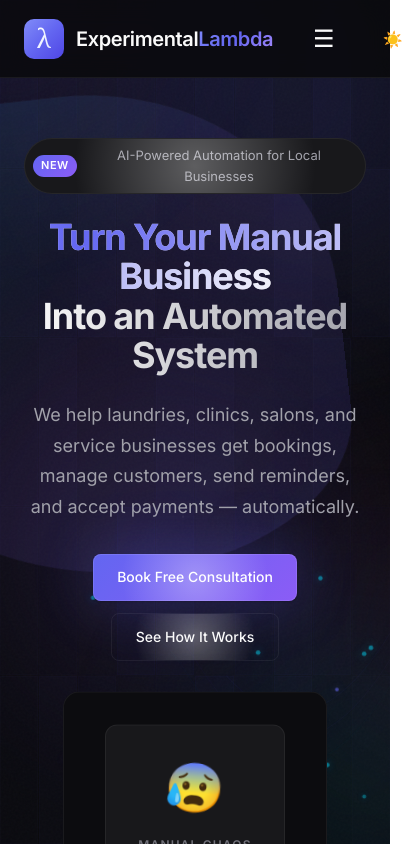
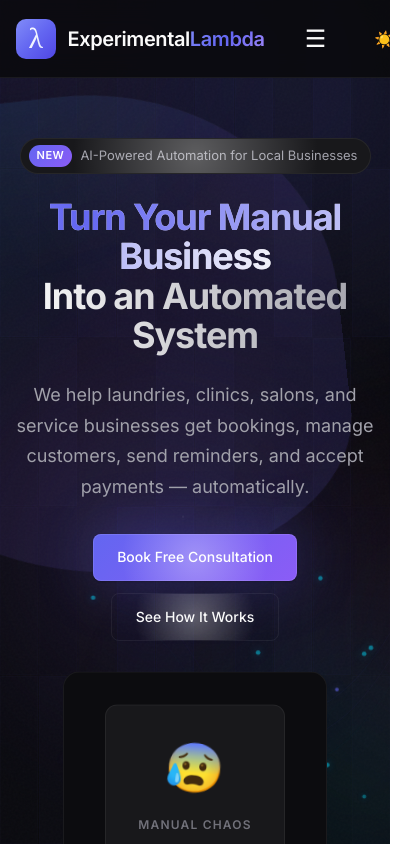
Before and after one commit to BrokerBuddyCom/experimentallambda_website, a React (Create React App) app: page / in a window 390 px wide. Shown: the top 844 px of the page, 411 px wide, since content can reach past the window. Built offline with nearby package versions, Linux system fonts and the light colour scheme.

Commit message:
changes done

```diff
--- a/src/App.css
+++ b/src/App.css
@@ -165,10 +165,33 @@
 /* ============================================
    Container
    ============================================ */
+
 .container {
+  width: 100%;
   max-width: 1200px;
   margin: 0 auto;
   padding: 0 24px;
+  box-sizing: border-box;
+}
+
+@media (max-width: 1024px) {
+  .container {
+    max-width: 100vw;
+    padding: 0 12px;
+  }
+}
+
+@media (max-width: 600px) {
+  .container {
+    max-width: 100vw;
+    padding: 0 4vw;
+  }
+}
+
+html, body {
+  width: 100%;
+  overflow-x: hidden;
+  box-sizing: border-box;
 }
 
 @media (min-width: 768px) {
```
